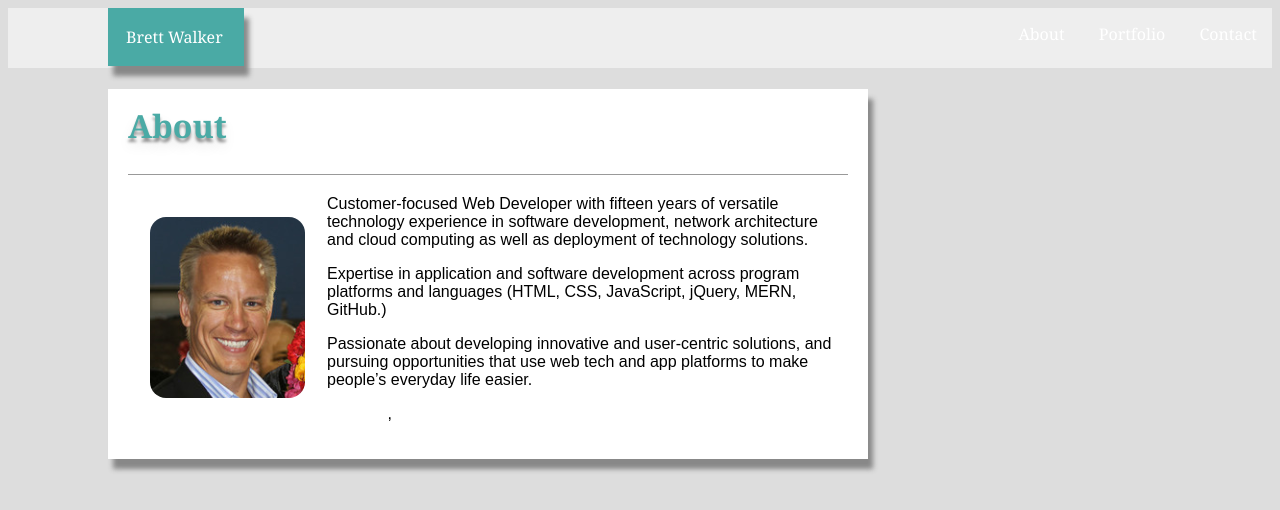
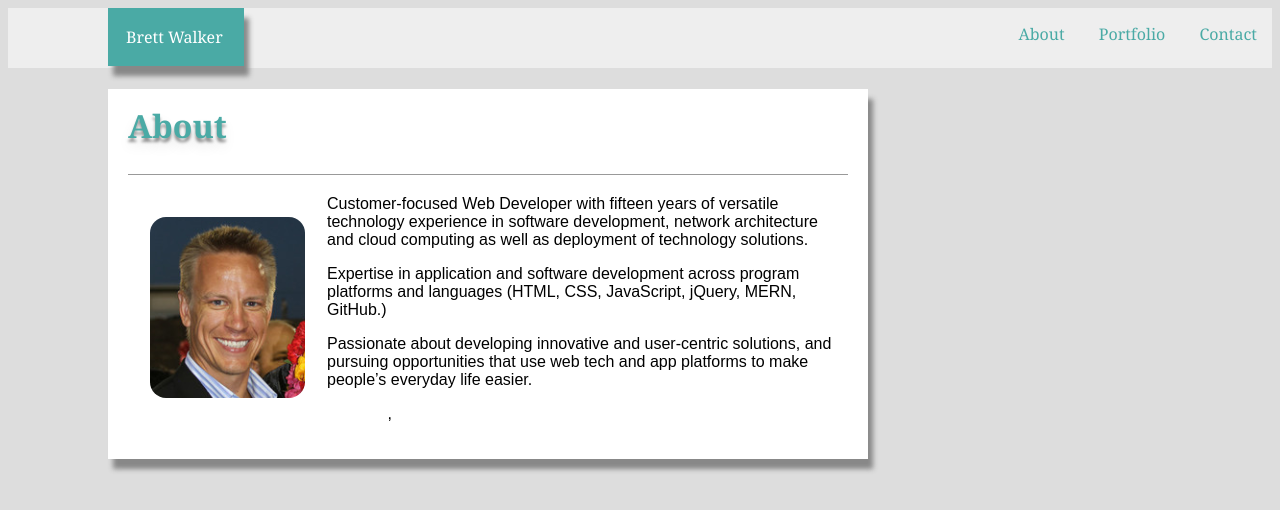
Before and after one commit to bsw975/employer-portfolio, a plain HTML site: page index.html in a window 1280 px wide. Drawn offline with Linux system fonts and the light colour scheme.

Commit message:
nav link color, name link

```diff
--- a/assets/css/style.css
+++ b/assets/css/style.css
@@ -49,6 +49,7 @@ margin-left: 100px;
     box-shadow: 5px 10px 5px #888;
 }
 .github {
+    font-size: smaller;
     font-weight: 200;
     color: white;
 }
@@ -89,7 +90,10 @@ margin-left: 100px;
 
 }
 .nav {
-    float: right; padding-top: 15px; padding-bottom: 15px;
+    color: #4aaaa5;
+    float: right;
+    padding-top: 15px;
+    padding-bottom: 15px;
 }
 .navbar {
     width: 100%;
--- a/index.html
+++ b/index.html
@@ -7,16 +7,18 @@
 </head>
 <body>
   <div class="navbar">
-    <div id="myName">Brett Walker</div>
+    <div id="myName">
+        <a href="index.html">Brett Walker</a>
+    </div>
     <div class="nav">
       <span>
-        <a href="index.html">About</a>
+        <a href="index.html" style="color: #4aaaa5">About</a>
       </span>
       <span>
-        <a href="portfolio.html">Portfolio</a>
+        <a href="portfolio.html" style="color: #4aaaa5">Portfolio</a>
       </span>
       <span>
-        <a href="contact.html">Contact</a>
+        <a href="contact.html" style="color: #4aaaa5">Contact</a>
       </span>
     </div>
   </div>
```
Also changed, not shown: contact.html (+4 -4 lines), portfolio.html (+14 -9 lines).
